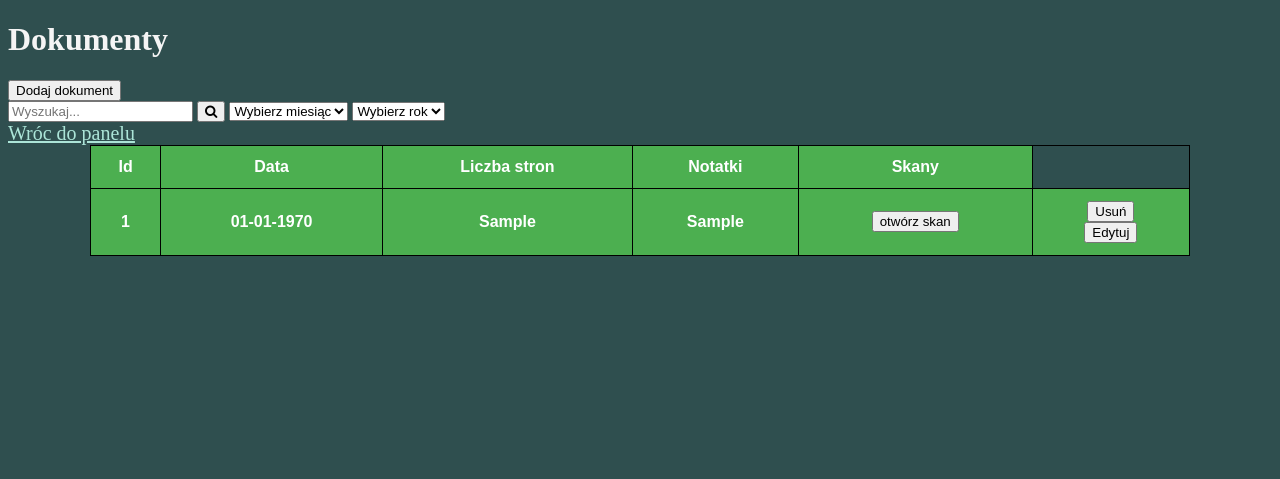
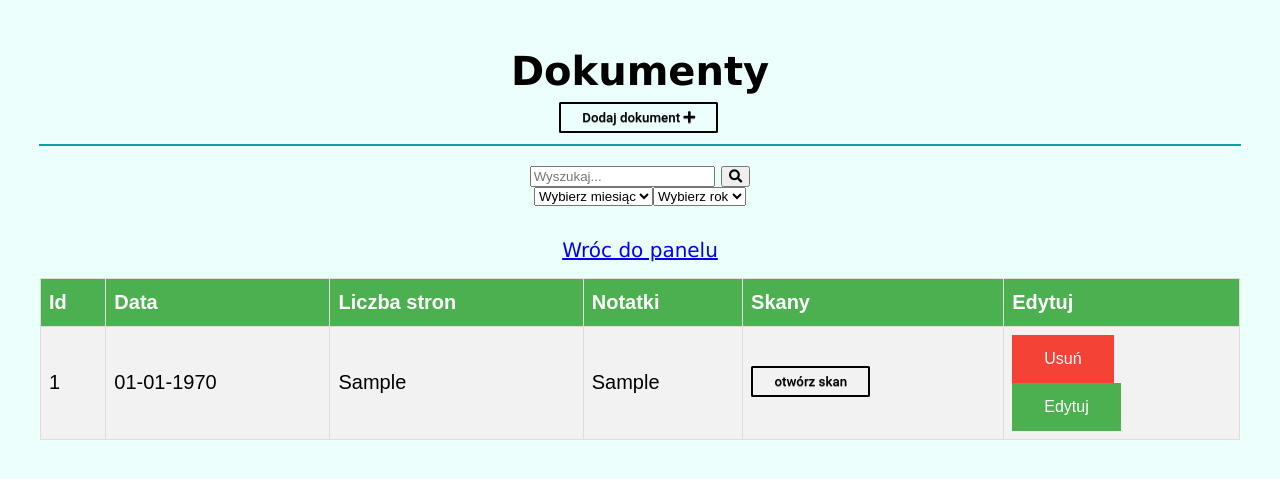
Before and after one commit to mygingerdiary/company_manager, a PHP site: page /documents/documentsSystem.php in a window 1280 px wide. Shown: the top 479 px of the page. Run offline with PHP 8.4, Linux system fonts and the light colour scheme; the visitor is signed in with stand-in values (Sample User, id 1); tables that the repository leaves empty or names only in its code hold one stand-in row (values such as "Sample post"); lists and menus that the app fills with data are empty.

Commit message:
frontend_update: added docs table styles

```diff
--- a/css/invoices_panel.css
+++ b/css/invoices_panel.css
@@ -157,6 +157,10 @@ ol.invoice-list > li + li {
     font-size: 16px;
 }
 
+.update-button:hover {
+    cursor: pointer;
+}
+
 .delete-button {
     background-color: #f44336;
 }
--- a/css/table.css
+++ b/css/table.css
@@ -1,19 +1,24 @@
-table {
+body > *{
+    margin: 0.5rem;
+}
+
+.docs-table {
     font-family: Arial, Helvetica, sans-serif;
     border-collapse: collapse;
     width: 100%;
 }
 
-td, th {
+.docs-table td, .docs-table th {
     border: 1px solid #ddd;
     padding: 8px;
 }
 
-tr:nth-child(even){background-color: #f2f2f2;}
+.docs-table tr:nth-child(even){background-color: #f2f2f2;}
+.docs-table tr:nth-child(odd){background-color: white;}
 
-tr:hover {background-color: #ddd;}
+.docs-table tr:hover {background-color: #ddd;}
 
-th {
+.docs-table th {
     padding-top: 12px;
     padding-bottom: 12px;
     text-align: left;
--- a/src/documents/documentsSystem.php
+++ b/src/documents/documentsSystem.php
@@ -13,28 +13,24 @@ if ((!isset($_SESSION['zalogowany'])) || ($_SESSION['zalogowany'] == false)) {
 <head>
     <meta charset="UTF-8">
     <title>Company Manager</title>
-    <link href="../../css/style_inside.css" type="text/css" rel="stylesheet">
+    <link href="../../css/panel.css" type="text/css" rel="stylesheet">
+    <link href="../../css/invoices_panel.css" type="text/css" rel="stylesheet">
     <link href="../../css/table.css" type="text/css" rel="stylesheet">
-    <link rel="stylesheet" href="https://cdnjs.cloudflare.com/ajax/libs/font-awesome/4.7.0/css/font-awesome.min.css">
-    <style>
-        table, td, th, tr {
-            border: 1px solid black;
-            border-collapse: collapse;
-            margin-left: auto;
-            margin-right: auto;
-            margin-top: auto;
-            text-align: center;
-        }
-
-    </style>
+    <link href="https://cdnjs.cloudflare.com/ajax/libs/font-awesome/5.15.2/css/all.min.css" rel="stylesheet">
 
 </head>
 <body>
 <h1>Dokumenty</h1>
-<button id="addDoc" onclick="window.location.href='addDocument.php'">Dodaj dokument</button>
+<button id="addDoc" class="transparent-button" onclick="window.location.href='addDocument.php'">Dodaj dokument <i
+            class="fas fa-plus"></i></button>
+
+<hr>
+
 <form class="search" method="post" action="documentsSystem.php">
     <input type="number" name="napis" placeholder="Wyszukaj..." min="1" step="1">
     <button type="submit" name="submit"><i class="fa fa-search"></i></button>
+    <div class="date-selection">
+
         <select class="form-control" name="month">
             <option value="" disabled selected>Wybierz miesiąc</option>
             <option value="01">Styczeń</option>
@@ -51,30 +47,33 @@ if ((!isset($_SESSION['zalogowany'])) || ($_SESSION['zalogowany'] == false)) {
             <option value="12">Grudizeń</option>
 
         </select>
-        <select class="form-control" name="year" >
+        <select class="form-control" name="year">
             <option value="" disabled selected>Wybierz rok</option>
             <?php
-            foreach(range(1950, (int)date("Y")) as $yearr) {
-                echo "<option value='".$yearr."'>".$yearr."</option>";
+            foreach (range(1950, (int)date("Y")) as $yearr) {
+                echo "<option value='" . $yearr . "'>" . $yearr . "</option>";
             }
 
             ?>
         </select>
+    </div>
+
 </form>
 <a href="../panel.php">Wróc do panelu</a>
 
-<table style="width:1100px">
+<table class="docs-table">
     <tr>
         <th>Id</th>
         <th>Data</th>
         <th>Liczba stron</th>
         <th>Notatki</th>
         <th>Skany</th>
+        <th>Edytuj</th>
     </tr>
     <?php
     require_once('../connect.php');
     $db = new mysqli($host, $db_user, $db_password, $db_name);
-    if(!isset($_POST['submit'])) {
+    if (!isset($_POST['submit'])) {
         $_SESSION['rzad'] = array();
         $result = "SELECT * FROM dokumenty";
         $result = mysqli_query($db, $result);
@@ -82,7 +81,7 @@ if ((!isset($_SESSION['zalogowany'])) || ($_SESSION['zalogowany'] == false)) {
         if ($result->num_rows > 0) {
             while ($data = $result->fetch_assoc()) {
                 array_push($_SESSION['rzad'], $data['id']);
-                echo "<tr><th>" . $data['id'] . "</th><th>" . date('d-m-Y', strtotime($data['data'])) . "</th><th>" . $data['l_stron'] . "</th><th>" . $data['notatki'] . "</th><th>" . '<form method="post" action="showScan.php"><input type="submit" name="' . $data['id'] . '" value="otwórz skan"></form>'. "</th><th>" . '<form method="post" action="deleteDocument.php"><input type="submit" name="' . $data['id'] . '" value="Usuń"></form>'  . '<form method="post" action="editDocument.php"><input type="submit" name="' . $data['id'] . '" value="Edytuj"></form>' ."</td></tr>";
+                echo "<tr><td>" . $data['id'] . "</td><td>" . date('d-m-Y', strtotime($data['data'])) . "</td><td>" . $data['l_stron'] . "</td><td>" . $data['notatki'] . "</td><td>" . '<form method="post" action="showScan.php"><input class="transparent-button" type="submit" name="' . $data['id'] . '" value="otwórz skan"></form>' . "</td><td>" . '<form method="post" action="deleteDocument.php"><input class="update-button delete-button" type="submit" name="' . $data['id'] . '" value="Usuń"></form>' . '<form method="post" action="editDocument.php"><input class="update-button" type="submit" name="' . $data['id'] . '" value="Edytuj"></form>' . "</td></tr>";
             }
         }
     }
@@ -108,7 +107,7 @@ if ((!isset($_SESSION['zalogowany'])) || ($_SESSION['zalogowany'] == false)) {
             $result2 = mysqli_query($db, $sql);
             if ($result2->num_rows > 0) {
                 while ($row = $result2->fetch_assoc()) {
-                    echo "<tr><th>" . $row['id'] . "</th><th>" . date('d-m-Y', strtotime($row['data'])) . "</th><th>" . $row['l_stron'] . "</th><th>" . $row['notatki'] . "</th><th>" . '<form method="post" action="showScan.php"><input type="submit" name="' . $row['id'] . '" value="otwórz skan"></form>' . "</td></tr>";
+                    echo "<tr><td>" . $row['id'] . "</td><td>" . date('d-m-Y', strtotime($row['data'])) . "</td><td>" . $row['l_stron'] . "</td><td>" . $row['notatki'] . "</td><td>" . '<form method="post" action="showScan.php"><input type="submit" name="' . $row['id'] . '" value="otwórz skan"></form>' . "</td></tr>";
                 }
 
             } else {
@@ -126,7 +125,7 @@ if ((!isset($_SESSION['zalogowany'])) || ($_SESSION['zalogowany'] == false)) {
             $result3 = mysqli_query($db, $sql2);
             if ($result3->num_rows > 0) {
                 while ($row = $result3->fetch_assoc()) {
-                    echo "<tr><th>" . $row['id'] . "</th><th>" . date('d-m-Y', strtotime($row['data'])) . "</th><th>" . $row['l_stron'] . "</th><th>" . $row['notatki'] . "</th><th>" . '<form method="post" action="showScan.php"><input type="submit" name="' . $row['id'] . '" value="otwórz skan"></form>' . "</td></tr>";
+                    echo "<tr><td>" . $row['id'] . "</td><td>" . date('d-m-Y', strtotime($row['data'])) . "</td><td>" . $row['l_stron'] . "</td><td>" . $row['notatki'] . "</td><td>" . '<form method="post" action="showScan.php"><input type="submit" name="' . $row['id'] . '" value="otwórz skan"></form>' . "</td></tr>";
                 }
 
             } else {
@@ -146,7 +145,7 @@ if ((!isset($_SESSION['zalogowany'])) || ($_SESSION['zalogowany'] == false)) {
             $result3 = mysqli_query($db, $sql2);
             if ($result3->num_rows > 0) {
                 while ($row = $result3->fetch_assoc()) {
-                    echo "<tr><th>" . $row['id'] . "</th><th>" . date('d-m-Y', strtotime($row['data'])) . "</th><th>" . $row['l_stron'] . "</th><th>" . $row['notatki'] . "</th><th>" . '<form method="post" action="showScan.php"><input type="submit" name="' . $row['id'] . '" value="otwórz skan"></form>' . "</td></tr>";
+                    echo "<tr><td>" . $row['id'] . "</td><td>" . date('d-m-Y', strtotime($row['data'])) . "</td><td>" . $row['l_stron'] . "</td><td>" . $row['notatki'] . "</td><td>" . '<form method="post" action="showScan.php"><input type="submit" name="' . $row['id'] . '" value="otwórz skan"></form>' . "</td></tr>";
                 }
 
             } else {
@@ -164,7 +163,7 @@ if ((!isset($_SESSION['zalogowany'])) || ($_SESSION['zalogowany'] == false)) {
             $result4 = mysqli_query($db, $sql3);
             if ($result4->num_rows > 0) {
                 while ($row2 = $result4->fetch_assoc()) {
-                    echo "<tr><th>" . $row2['id'] . "</th><th>" . date('d-m-Y', strtotime($row2['data'])) . "</th><th>" . $row2['l_stron'] . "</th><th>" . $row2['notatki'] . "</th><th>" . '<form method="post" action="showScan.php"><input type="submit" name="' . $row2['id'] . '" value="otwórz skan"></form>' . "</td></tr>";
+                    echo "<tr><td>" . $row2['id'] . "</td><td>" . date('d-m-Y', strtotime($row2['data'])) . "</td><td>" . $row2['l_stron'] . "</td><td>" . $row2['notatki'] . "</td><td>" . '<form method="post" action="showScan.php"><input type="submit" name="' . $row2['id'] . '" value="otwórz skan"></form>' . "</td></tr>";
                 }
 
             } else {
@@ -181,7 +180,7 @@ if ((!isset($_SESSION['zalogowany'])) || ($_SESSION['zalogowany'] == false)) {
             $result3 = mysqli_query($db, $sql2);
             if ($result3->num_rows > 0) {
                 while ($roww = $result3->fetch_assoc()) {
-                    echo "<tr><th>" . $roww['id'] . "</th><th>" . date('d-m-Y', strtotime($roww['data'])) . "</th><th>" . $roww['l_stron'] . "</th><th>" . $roww['notatki'] . "</th><th>" . '<form method="post" action="showScan.php"><input type="submit" name="' . $roww['id'] . '" value="otwórz skan"></form>' . "</td></tr>";
+                    echo "<tr><td>" . $roww['id'] . "</td><td>" . date('d-m-Y', strtotime($roww['data'])) . "</td><td>" . $roww['l_stron'] . "</td><td>" . $roww['notatki'] . "</td><td>" . '<form method="post" action="showScan.php"><input type="submit" name="' . $roww['id'] . '" value="otwórz skan"></form>' . "</td></tr>";
                 }
 
             } else {
@@ -197,7 +196,7 @@ if ((!isset($_SESSION['zalogowany'])) || ($_SESSION['zalogowany'] == false)) {
             $result3 = mysqli_query($db, $sql2);
             if ($result3->num_rows > 0) {
                 while ($roww = $result3->fetch_assoc()) {
-                    echo "<tr><th>" . $roww['id'] . "</th><th>" . date('d-m-Y', strtotime($roww['data'])) . "</th><th>" . $roww['l_stron'] . "</th><th>" . $roww['notatki'] . "</th><th>" . '<form method="post" action="showScan.php"><input type="submit" name="' . $roww['id'] . '" value="otwórz skan"></form>' . "</td></tr>";
+                    echo "<tr><td>" . $roww['id'] . "</td><td>" . date('d-m-Y', strtotime($roww['data'])) . "</td><td>" . $roww['l_stron'] . "</td><td>" . $roww['notatki'] . "</td><td>" . '<form method="post" action="showScan.php"><input type="submit" name="' . $roww['id'] . '" value="otwórz skan"></form>' . "</td></tr>";
                 }
 
             } else {
@@ -212,7 +211,7 @@ if ((!isset($_SESSION['zalogowany'])) || ($_SESSION['zalogowany'] == false)) {
             $result3 = mysqli_query($db, $sql2);
             if ($result3->num_rows > 0) {
                 while ($roww = $result3->fetch_assoc()) {
-                    echo "<tr><th>" . $roww['id'] . "</th><th>" . date('d-m-Y', strtotime($roww['data'])) . "</th><th>" . $roww['l_stron'] . "</th><th>" . $roww['notatki'] . "</th><th>" . '<form method="post" action="showScan.php"><input type="submit" name="' . $roww['id'] . '" value="otwórz skan"></form>' . "</td></tr>";
+                    echo "<tr><td>" . $roww['id'] . "</td><td>" . date('d-m-Y', strtotime($roww['data'])) . "</td><td>" . $roww['l_stron'] . "</td><td>" . $roww['notatki'] . "</td><td>" . '<form method="post" action="showScan.php"><input type="submit" name="' . $roww['id'] . '" value="otwórz skan"></form>' . "</td></tr>";
                 }
 
             } else {
@@ -227,10 +226,9 @@ if ((!isset($_SESSION['zalogowany'])) || ($_SESSION['zalogowany'] == false)) {
 
     ?>
     <?php
-    if(isset($_SESSION['e_search']))
-    {
-        echo"</table>";
-        echo '<div class="error2">'.$_SESSION['e_search'].'</div>';
+    if (isset($_SESSION['e_search'])) {
+        echo "</table>";
+        echo '<div class="error2">' . $_SESSION['e_search'] . '</div>';
         unset($_SESSION['e_search']);
     }
     ?>
--- a/src/licenses/licencesCatalogPanel.php
+++ b/src/licenses/licencesCatalogPanel.php
@@ -73,8 +73,9 @@ if (isset($_POST['submit']) && !isset($_POST['search-by']) && strlen($_POST['nap
 <form method="post" action="licencesCatalogPanel.php">
     <input type="text" placeholder="szukana fraza..." name="napis">
     <button type="submit" name="submit"><i class="fa fa-search"></i></button>
-    <p>Szukaj po:</p>
-    <div>
+    <div class="search-by-selection">
+        <p>Szukaj po:</p>
+
         <input type='radio' name='search-by' value='search-by-inwentarzowy' id="search-by-inwentarzowy"/>
         <label for="search-by-inwentarzowy">nr inwentarzowy</label>
 
```
Also changed, not shown: src/devices/devicesCatalogPanel.php (+5 -2 lines), src/invoices/chooseDocument.php (+13 -18 lines).
